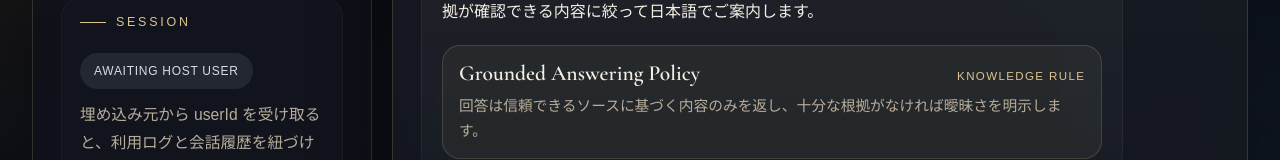
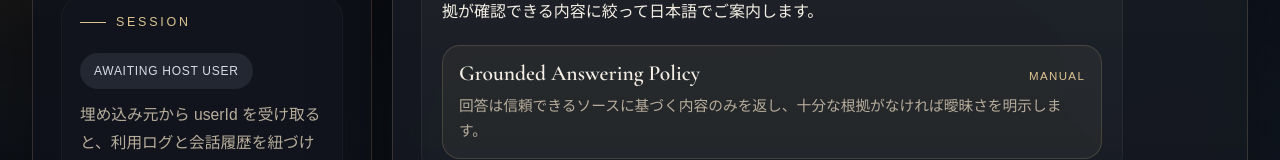
Before and after one commit to bitlabsdevteam/Kinetikos-Knowledge-Copilot, a Next.js app: page / in a window 1280 px wide. Shown: the part 292-452 px from the top of the page. Built offline with nearby package versions, Linux system fonts and the light colour scheme; a web font is replaced by a local one.

Commit message:
fix: align citation source type with contract

```diff
--- a/components/chat-shell.tsx
+++ b/components/chat-shell.tsx
@@ -14,7 +14,7 @@ const starterMessages: ChatMessage[] = [
       {
         id: 'demo-citation',
         title: 'Grounded Answering Policy',
-        sourceType: 'Knowledge rule',
+        sourceType: 'manual',
         excerpt: '回答は信頼できるソースに基づく内容のみを返し、十分な根拠がなければ曖昧さを明示します。',
         href: '#',
       },
```
